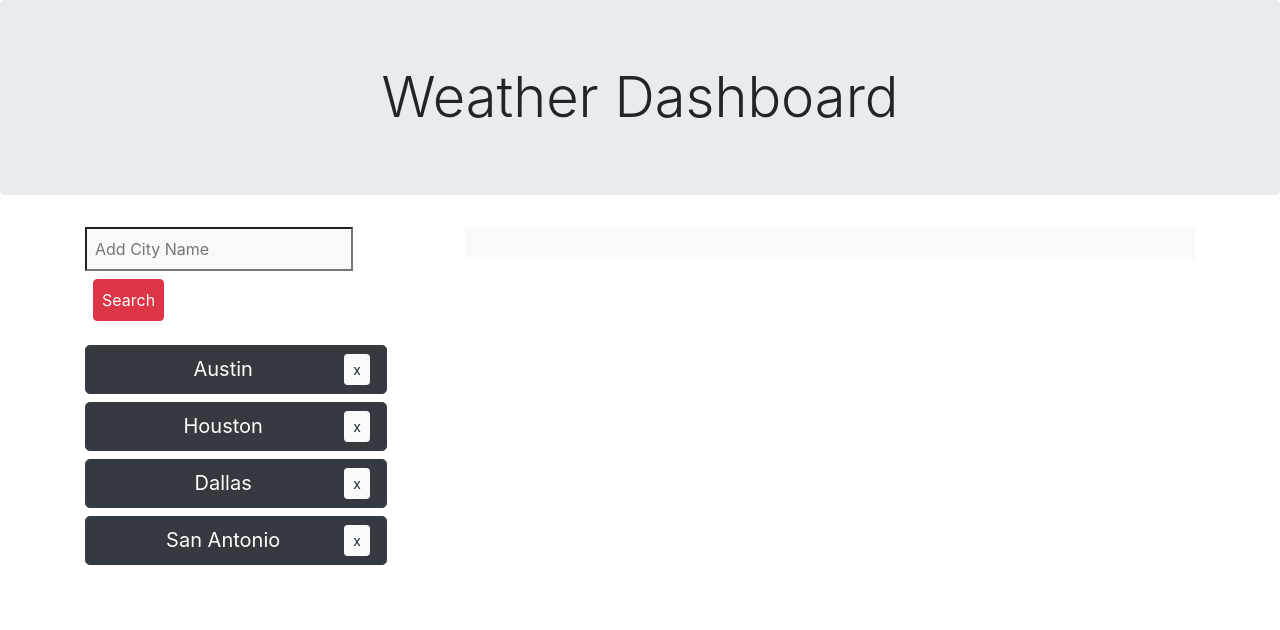
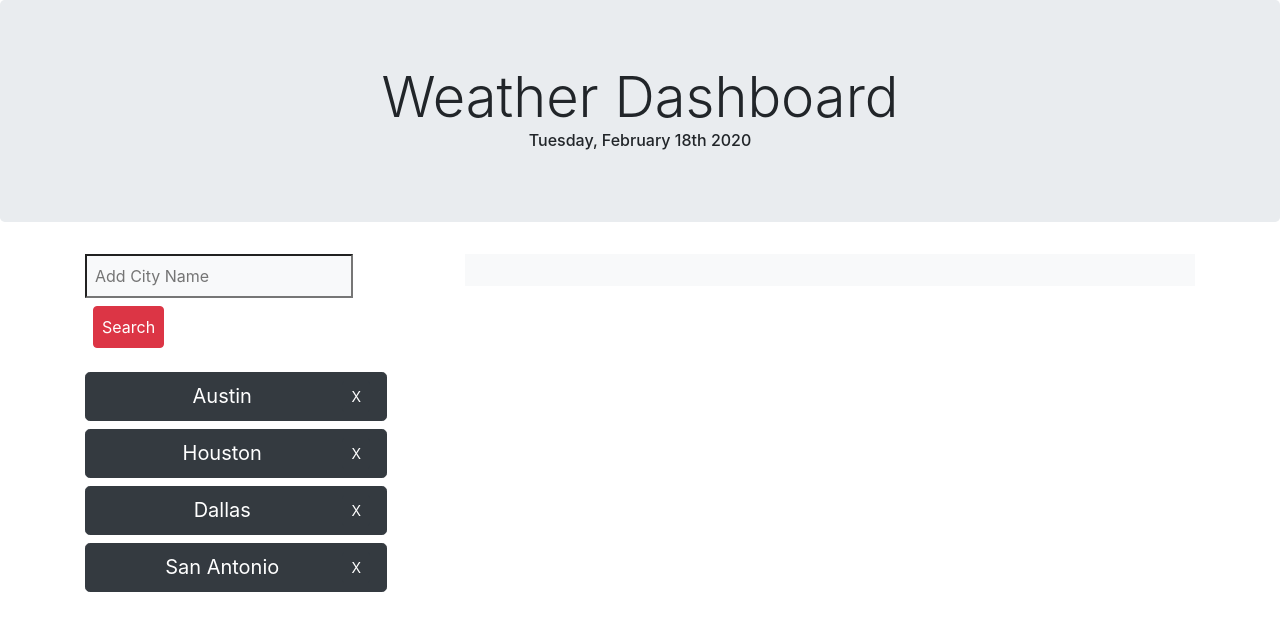
Before and after one commit to kratuvwxyz/WeatherAPIApp, a plain HTML site: page index.html in a window 1280 px wide. Drawn offline with nearby package versions, Linux system fonts and the light colour scheme.

Commit message:
add date

```diff
--- a/assets/js/main.js
+++ b/assets/js/main.js
@@ -1,3 +1,6 @@
+// time
+$('.time').text(moment().format('dddd, MMMM Do YYYY'));
+
 // Weather Api
 const apiKey = "aed52c01e7f5375831def9553ce0837d";
 // https://api.openweathermap.org/data/2.5/weather?appid=${apiKey}
@@ -15,29 +18,29 @@ if (cityName2 === null){
 }
 
 $(document).ready(function(){
+    // create new button
     let createNewButn = function(){
         $('.cityNames').empty();
         for(let i = 0; i < cityName.length; i++){
             let newCityButton = $('<button>').addClass('searchBtn btn btn-dark btn-lg btn-block').text(cityName[i]).val(i);
-            let cancel = $('<button>').addClass('remove btn btn-light btn-sm float-right').text('x');
+            let cancel = $('<button>').addClass('remove btn btn-dark btn-sm float-right').text('X');
             newCityButton.append(cancel);
             $('.cityNames').append(newCityButton).addClass('pr-5');
         }
     }
     createNewButn();
-
+    // remove button
     $(document).on('click', '.remove', function(){
         let value = $(this).closest('.searchBtn').val();
         cityName.splice(value, 1);
         localStorage.setItem("myCityKey", JSON.stringify(cityName));
         $(this).closest('.searchBtn').remove();
     });
-
+    // click search button to create new button
     $(document).on('click', '#searchBtn', function(){
         let city = $("#city").val();
         $("#city").val("");
         cityName.push(city);console.log(cityName);
-
         localStorage.setItem("myCityKey", JSON.stringify(cityName));
         createNewButn();
     });
--- a/index.html
+++ b/index.html
@@ -23,7 +23,10 @@
 
 <body>
     <!-- header.jumbotron.text-center+.container>.row>#searchArea.col-sm-4>h3#searchTitle+input:t+button#sarchBtn^.col-sm-8>#dashboard+#five-day -->
-    <header class="jumbotron text-center display-4">Weather Dashboard</header>
+    <header class="jumbotron text-center">
+        <div class="display-4">Weather Dashboard</div>
+        <h6 class="time"></h6>
+    </header>
     <div class="container">
         <div class="row">
             <div id="searchArea" class="col-sm-4">
```
